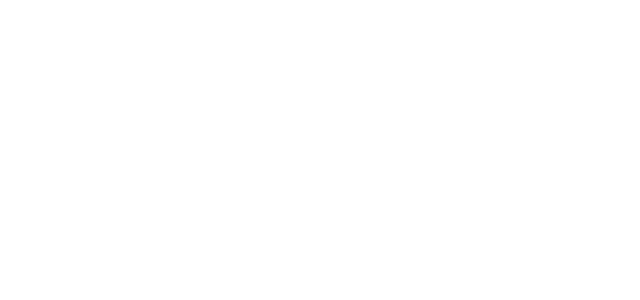
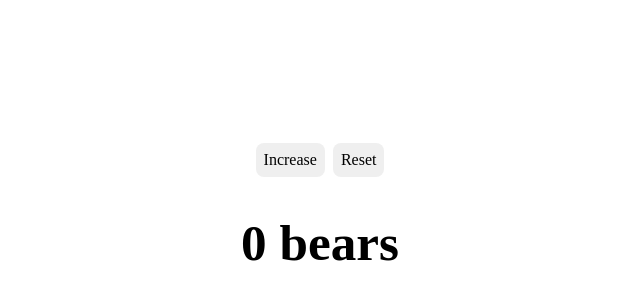
Before and after one commit to rakeshmondal461/react-interview-prep, a React (Vite) app: page /zustand in a window 1280 px wide. Before the commit this address had no page. Shown: the part 178-478 px from the top of the page, without its empty margins (320-960 px from the left). Built offline with nearby package versions, Linux system fonts and the light colour scheme.

Commit message:
zustand added

```diff
--- a/package.json
+++ b/package.json
@@ -16,7 +16,8 @@
     "react-dom": "^19.0.0",
     "react-player": "^2.16.0",
     "react-router": "^7.5.0",
-    "uuid": "^11.1.0"
+    "uuid": "^11.1.0",
+    "zustand": "^5.0.3"
   },
   "devDependencies": {
     "@eslint/js": "^9.21.0",
--- /dev/null
+++ b/src/components/TestZustandComponents/TestZustandChild.tsx
@@ -0,0 +1,11 @@
+import { useBearStore } from "../../store";
+const TestZustandChild = () => {
+  const bears = useBearStore((state) => state.bears);
+  return (
+    <div>
+      <h1>{bears} bears</h1>
+    </div>
+  );
+};
+
+export default TestZustandChild;
--- /dev/null
+++ b/src/components/TestZustandComponents/TestZustandParent.tsx
@@ -0,0 +1,15 @@
+import { useBearStore } from "../../store";
+import TestZustandChild from "./TestZustandChild";
+const TestZustandParent = () => {
+  const increase = useBearStore((state) => state.increase);
+  const reset = useBearStore((state) => state.reset);
+  return (
+    <div>
+      <button onClick={increase}>Increase</button>
+      <button onClick={reset}>Reset</button>
+      <TestZustandChild />
+    </div>
+  );
+};
+
+export default TestZustandParent;
--- a/src/main.tsx
+++ b/src/main.tsx
@@ -9,6 +9,7 @@
 import ProfileForm from "./components/ProfileForm.tsx";
 import TestContext from "./components/TestContext.tsx";
 import ReferenceExample from "./components/ReferenceExample/ReferenceExample.tsx";
+import TestZustandParent from "./components/TestZustandComponents/TestZustandParent.tsx";
 
 createRoot(document.getElementById("root")!).render(
   <StrictMode>
@@ -21,6 +22,7 @@
         <Route path="hoctime" element={<TimeStampHOCExample />} />
         <Route path="profile" element={<ProfileForm />} />
         <Route path="reference" element={<ReferenceExample />} />
+        <Route path="zustand" element={<TestZustandParent />} />
       </Routes>
     </BrowserRouter>
   </StrictMode>
--- /dev/null
+++ b/src/store.ts
@@ -0,0 +1,14 @@
+// store.ts
+import { create } from 'zustand'
+
+interface BearState {
+  bears: number
+  increase: () => void
+  reset: () => void
+}
+
+export const useBearStore = create<BearState>((set) => ({
+  bears: 0,
+  increase: () => set((state) => ({ bears: state.bears + 1 })),
+  reset: () => set({ bears: 0 }),
+}))
```
Also changed, not shown: 1 other file (tests, documents, lock files or other folders).
